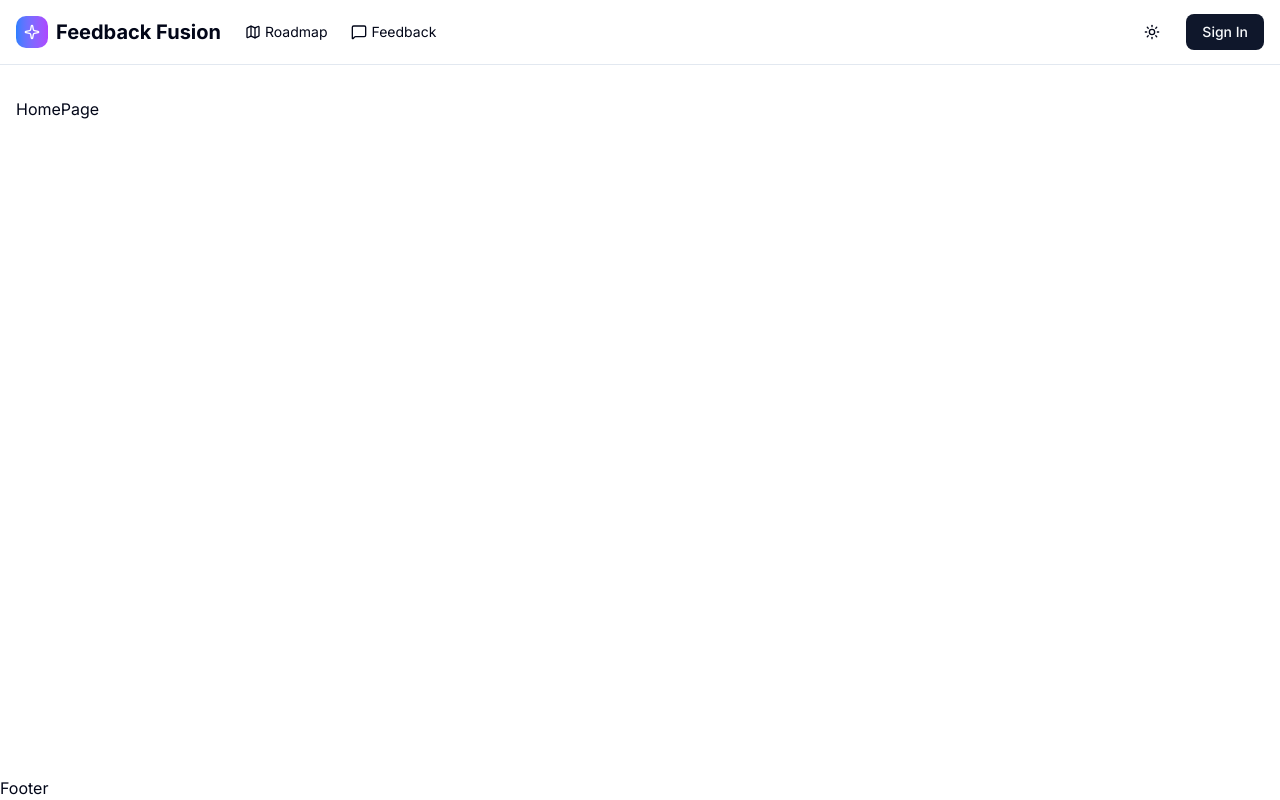
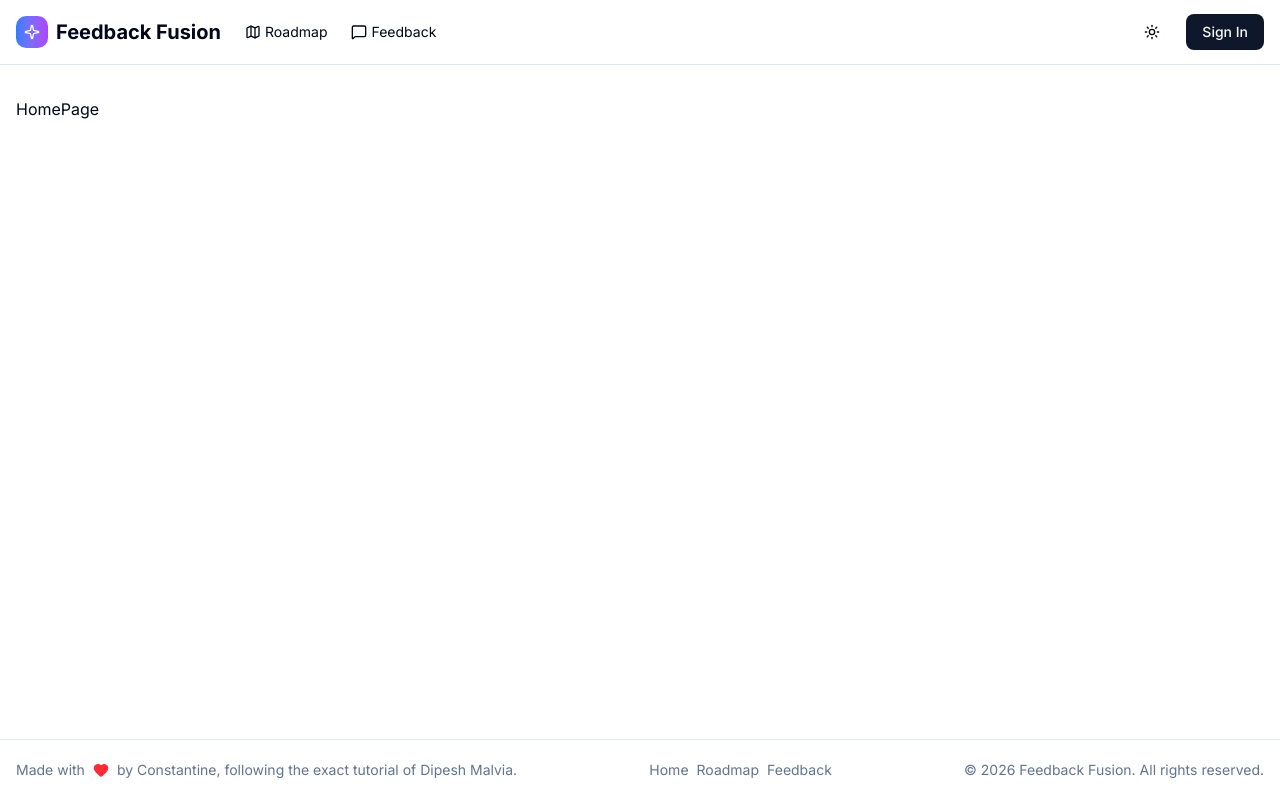
Before and after one commit to leccode/feedback-fusion, a Next.js app: page / in a window 1280 px wide. Built offline with nearby package versions, Linux system fonts and the light colour scheme; no server answers.

Commit message:
feat(ui): add footer

```diff
--- a/components/footer.tsx
+++ b/components/footer.tsx
@@ -1,3 +1,35 @@
+import { Heart } from "lucide-react";
+import Link from "next/link";
+
 export default function Footer() {
-  return <>Footer</>;
+  const currentYear = new Date().getFullYear();
+  return (
+    <footer className="border-t bg-background mt-auto">
+      <div className="container mx-auto px-4 py-5">
+        <div className="flex flex-col md:flex-row justify-between items-center gap-4">
+          <div className="flex items-center gap-2 text-sm text-muted-foreground">
+            <span>Made with</span>
+            <Heart className="h-4 w-4 text-red-500 fill-red-500" />
+            <span>
+              by Constantine, following the exact tutorial of Dipesh Malvia.
+            </span>
+          </div>
+          <div className="flex items-center gap-2 text-sm text-muted-foreground">
+            <Link href="/">
+              <span>Home</span>
+            </Link>
+            <Link href="/roadmap">
+              <span>Roadmap</span>
+            </Link>
+            <Link href="/feedback">
+              <span>Feedback</span>
+            </Link>
+          </div>
+          <div className="flex items-center gap-4 text-sm text-muted-foreground">
+            <span>© {currentYear} Feedback Fusion. All rights reserved.</span>
+          </div>
+        </div>
+      </div>
+    </footer>
+  );
 }
```
